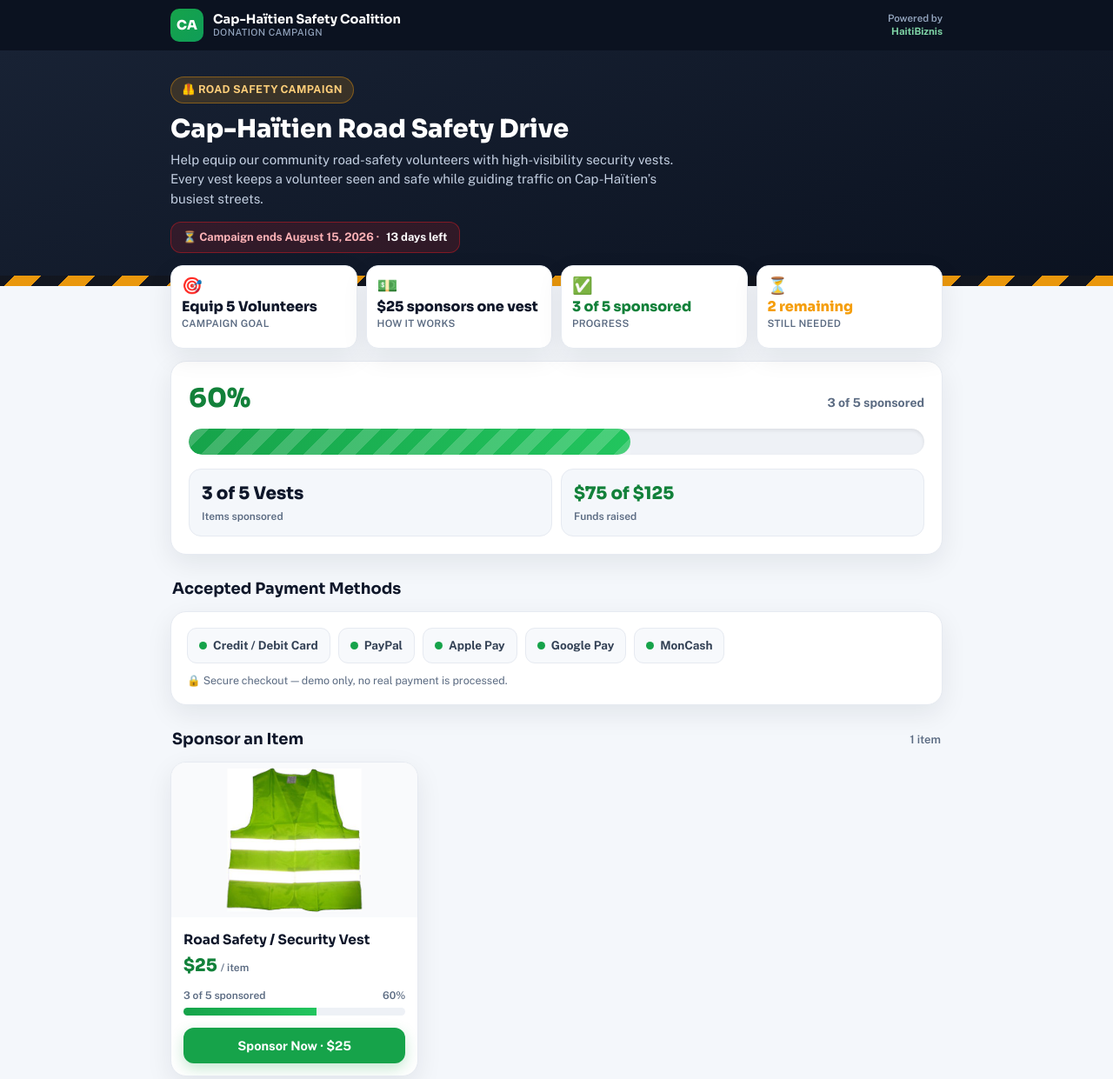
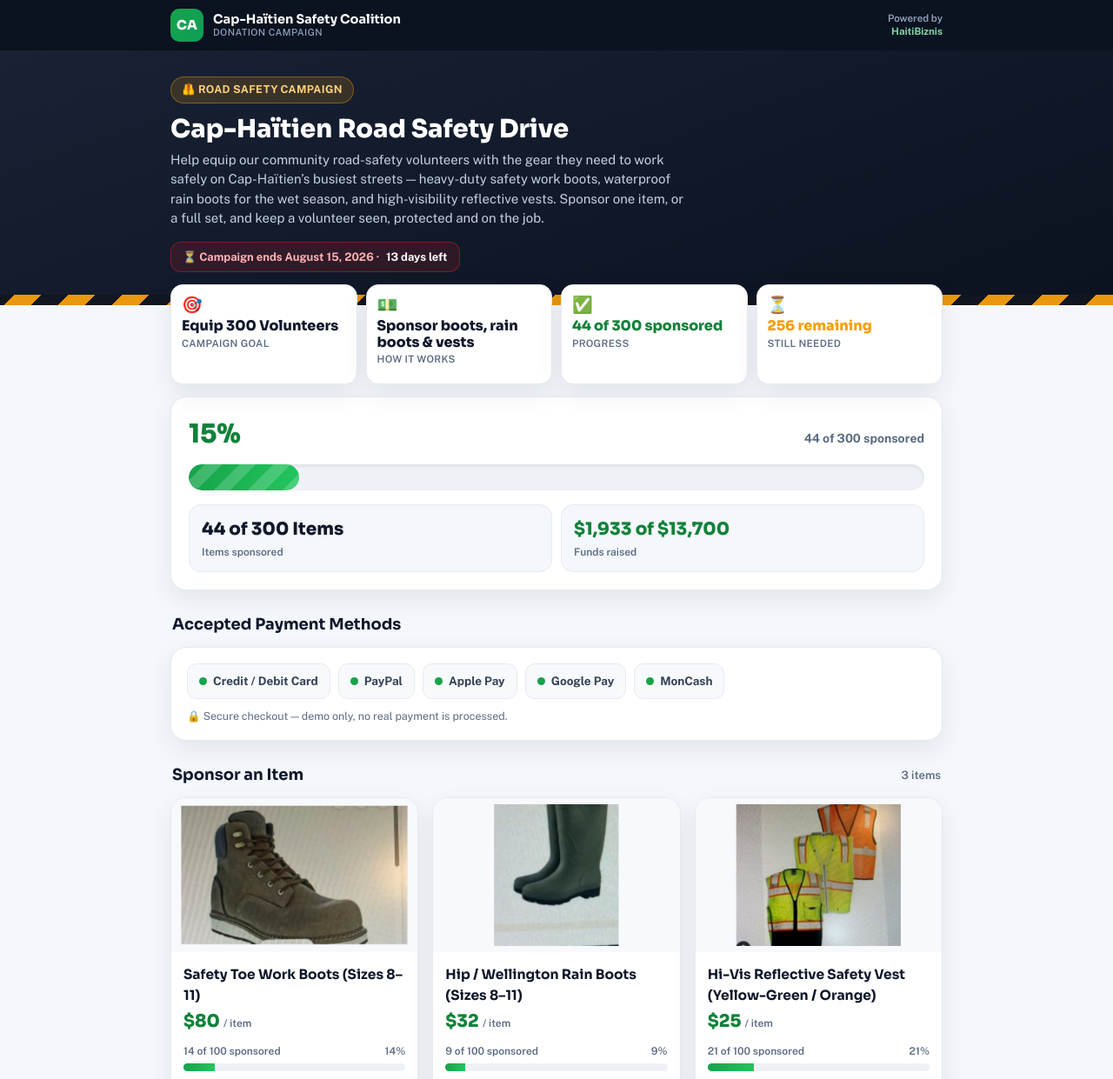
Before and after one commit to anirudhatalmale6-alt/donation-campaign-demo, a plain HTML site: page index.html in a window 1280 px wide. Shown: the top 1241 px of the page at 87% size. Drawn offline with nearby package versions, Linux system fonts and the light colour scheme.

Commit message:
Expand Cap-Haitien Road Safety Drive: add work boots, rain boots & reflective vests (100 each)

```diff
--- a/index.html
+++ b/index.html
@@ -228,7 +228,7 @@ textarea.inp{min-height:70px;resize:vertical}
       </div>
       <div class="track"><div class="fill" id="pFill" style="width:0%"></div></div>
       <div class="money">
-        <div class="mbox q"><div class="mv" id="mQty">0 of 5 Vests</div><div class="ml">Items sponsored</div></div>
+        <div class="mbox q"><div class="mv" id="mQty">0 of 300 Items</div><div class="ml">Items sponsored</div></div>
         <div class="mbox d"><div class="mv" id="mDollar">$0 of $125</div><div class="ml">Funds raised</div></div>
       </div>
       <div id="doneBox"></div>
@@ -382,7 +382,7 @@ textarea.inp{min-height:70px;resize:vertical}
 
 <script>
 /* ---------------- state ---------------- */
-const LS='donation_demo_v3';
+const LS='donation_demo_v4';
 const ADMIN_PIN='2026';
 function load(){try{return JSON.parse(localStorage.getItem(LS))}catch(e){return null}}
 function save(){localStorage.setItem(LS,JSON.stringify(state))}
@@ -394,10 +394,10 @@ function seed(){
     id:'c1',
     org:'Cap-Haïtien Safety Coalition',
     title:'Cap-Haïtien Road Safety Drive',
-    desc:'Help equip our community road-safety volunteers with high-visibility security vests. Every vest keeps a volunteer seen and safe while guiding traffic on Cap-Haïtien’s busiest streets.',
+    desc:'Help equip our community road-safety volunteers with the gear they need to work safely on Cap-Haïtien’s busiest streets — heavy-duty safety work boots, waterproof rain boots for the wet season, and high-visibility reflective vests. Sponsor one item, or a full set, and keep a volunteer seen, protected and on the job.',
     chip:'🦺 Road Safety Campaign',
-    goalLabel:'Equip 5 Volunteers',
-    unitPriceLabel:'$25 sponsors one vest',
+    goalLabel:'Equip 300 Volunteers',
+    unitPriceLabel:'Sponsor boots, rain boots & vests',
     deadline:'2026-08-15',
     logo:null,banner:null,
     website:'https://haitibiznis.com',
@@ -405,7 +405,11 @@ function seed(){
     email:'contact@caphaitiensafety.org',
     phone:'+1 931 546-9690',
     pay:['card','paypal','applepay','googlepay','moncash'],
-    items:[{id:'i1',name:'Road Safety / Security Vest',price:25,target:5,sponsored:3,img:'assets/vest.jpg',sponsors:['John D.','Anonymous','Marie L.']}]
+    items:[
+      {id:'i1',name:'Safety Toe Work Boots (Sizes 8–11)',price:80,target:100,sponsored:14,img:'assets/boots.jpg',sponsors:['Jean B.','Anonymous','Widline P.','Marc A.']},
+      {id:'i2',name:'Hip / Wellington Rain Boots (Sizes 8–11)',price:32,target:100,sponsored:9,img:'assets/rainboots.jpg',sponsors:['Anonymous','Roland J.','Nadège S.']},
+      {id:'i3',name:'Hi-Vis Reflective Safety Vest (Yellow-Green / Orange)',price:25,target:100,sponsored:21,img:'assets/vests.jpg',sponsors:['John D.','Anonymous','Marie L.']}
+    ]
   }]};
 }
 function active(){return state.campaigns.find(c=>c.id===state.activeId)||state.campaigns[0]}
@@ -447,7 +451,7 @@ function renderPublic(){
   document.getElementById('pPct').textContent=pct+'%';
   document.getElementById('pCap').textContent=`${t.spon} of ${t.goal} sponsored`;
   document.getElementById('pFill').style.width=pct+'%';
-  document.getElementById('mQty').textContent=`${t.spon} of ${t.goal} Vests`;
+  document.getElementById('mQty').textContent=`${t.spon} of ${t.goal} Items`;
   document.getElementById('mDollar').textContent=`${money(t.raised)} of ${money(t.moneyGoal)}`;
   document.getElementById('doneBox').innerHTML=(t.goal>0&&t.rem<=0)
     ? '<div class="done"><h3>🎉 Goal Reached!</h3><p>Every item in this campaign has been sponsored. Thank you!</p></div>' : '';
```
Also changed, not shown: assets/boots.jpg (added), assets/rainboots.jpg (added), assets/vests.jpg (added).
